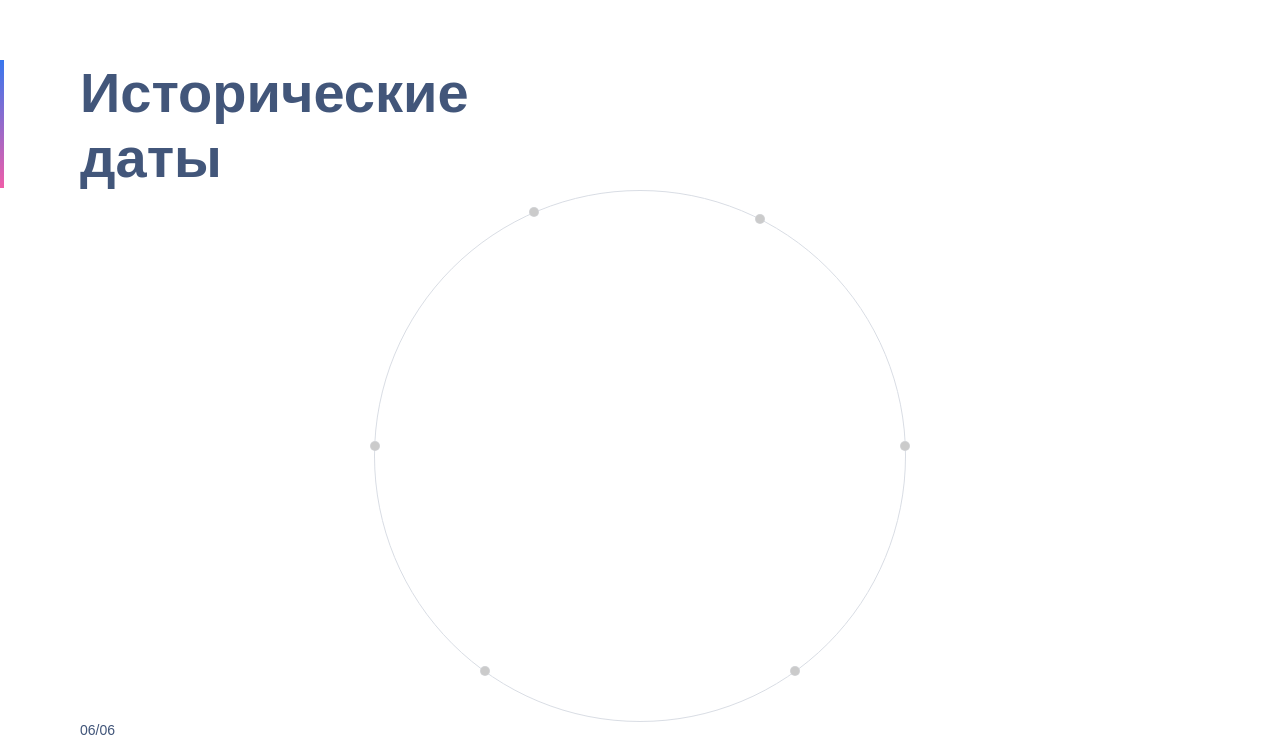
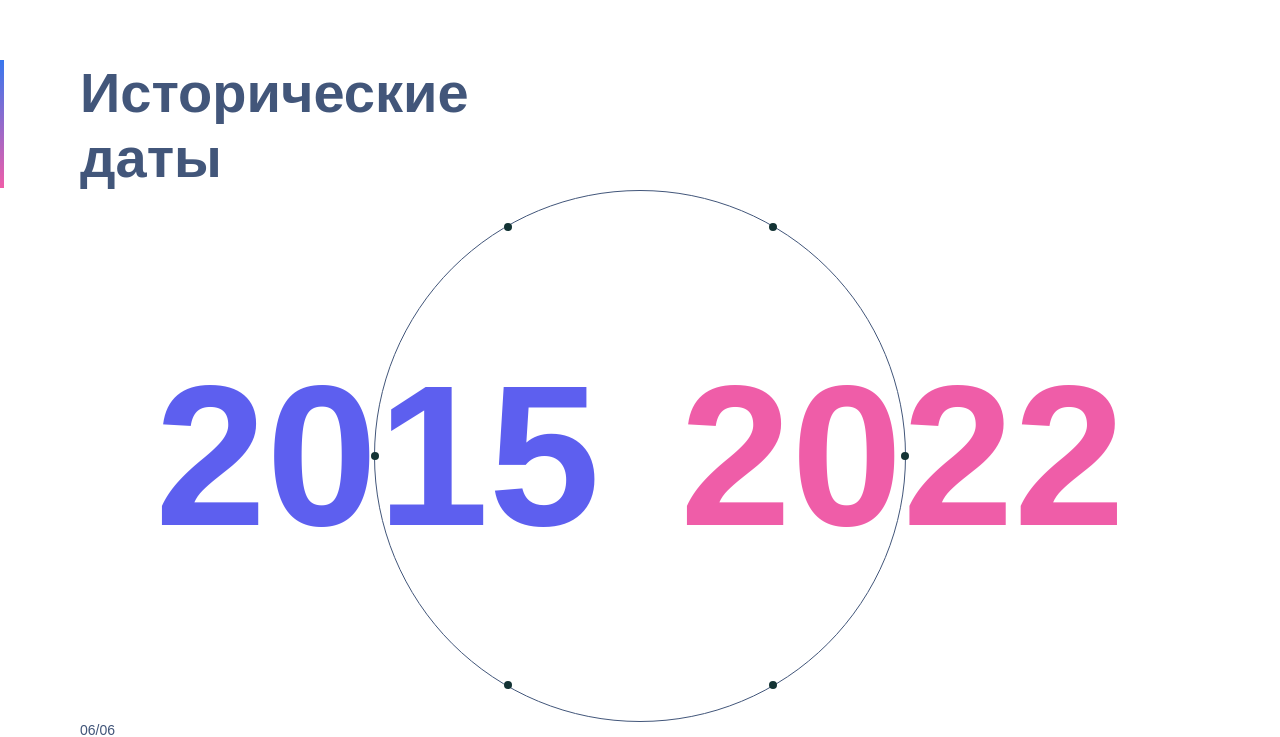
Before and after one commit to sursindmitry/history-dates, a React (Create React App) app: page / in a window 1280 px wide. Shown: the part 110-847 px from the top of the page. Built offline with nearby package versions, Linux system fonts and the light colour scheme.

Commit message:
Circle component

```diff
--- a/src/App.js
+++ b/src/App.js
@@ -1,3 +1,5 @@
+import Circle from "./components/Circle/Circle";
+
 function App() {
     return (
         <div className="App">
@@ -5,16 +7,7 @@ function App() {
                 <div className="mainName">
                     <h1>Исторические даты</h1>
                 </div>
-
-                <div className="circularMenu">
-                    <span className="game"><i className="circularMenu__item"></i></span>
-                    <span className="theater"><i className="circularMenu__item"></i></span>
-                    <span className="science"><i className="circularMenu__item"></i></span>
-                    <span className="literature"><i className="circularMenu__item"></i></span>
-                    <span className="movies"><i className="circularMenu__item"></i></span>
-                    <span className="history"><i className="circularMenu__item"></i></span>
-                </div>
-
+                <Circle/>
                 <div className="navigationArrows">
                     <div className="navNumbers">06/06</div>
                     <button className="btnLeft"><i className="arrowLeft"></i></button>
--- /dev/null
+++ b/src/components/Circle/Circle.js
@@ -0,0 +1,49 @@
+import React, {useState} from "react";
+import "./Circle.scss"
+
+const setMenu = () => {
+    let menus = [...document.querySelectorAll('.circular-menu')];
+    menus.map((menu) => {
+        let items = menu.querySelectorAll('.circular-menu__item')
+        const length = items.length;
+        const arc = 2 * Math.PI * (1 / length);
+        const radius = 50;
+
+        for (let i = 0; i < length; i++) {
+            const angle = i * arc;
+            const x = radius * Math.cos(angle);
+            const y = radius * Math.sin(angle);
+
+            items[i].style.left = 50 + x + '%';
+            items[i].style.top = 50 + y + '%';
+        }
+    })
+}
+
+class Circle extends React.Component {
+
+    state = {
+        numbers: [1, 2, 3, 4, 5, 6]
+    }
+
+    componentDidMount() {
+        setMenu();
+    }
+
+    render() {
+        return (
+            <div className="circular-menu">
+                <div className="years">
+                    <b style={{color: "#5D5FEF"}}>2015</b>
+                    <b style={{color: "#EF5DA8"}}>2022</b>
+                </div>
+                {this.state.numbers.map((num, index) => (
+                    <a className="circular-menu__item" key={index}>{num}</a>
+                ))}
+            {/*    TODO: Ещё текст при наведении*/}
+            </div>
+        );
+    }
+}
+
+export default Circle;
--- /dev/null
+++ b/src/components/Circle/Circle.scss
@@ -0,0 +1,69 @@
+.circular-menu {
+  position: relative;
+  align-items: center;
+  justify-content: center;
+  margin: 0 auto;
+  width: 530px;
+  height: 530px;
+  border: 1px solid #42567A;
+  border-radius: 50%;
+
+  .years {
+    position: relative;
+    align-items: center;
+    justify-content: center;
+    margin: 0 auto;
+    top: 50%;
+    left: 50%;
+    display: flex;
+    transform: translate(-50%, -50%);
+
+    b {
+      margin: 40px;
+      font-size: 200px;
+      cursor: auto;
+      -webkit-user-select: none;
+    }
+  }
+
+  .circular-menu__item {
+    position: absolute;
+    top: 50%;
+    left: 50%;
+    transform: translate(-50%, -50%);
+    display: flex;
+    align-items: center;
+    justify-content: center;
+    text-decoration: none;
+    width: 8px;
+    height: 8px;
+    border-radius: 50%;
+    background-color: #133334;
+    outline: none;
+    color: white;
+    font-size: 0;
+
+    &:hover {
+      background: #F4F5F9;
+      border: 1px solid rgba(48, 62, 88, 0.5);
+      width: 56px;
+      height: 56px;
+      font-size: 20px;
+      color: #42567A;
+      cursor: pointer;
+      -webkit-user-select: none;
+    }
+  }
+
+  .circular-menu__circle {
+    position: absolute;
+    top: 50%;
+    left: 50%;
+    transform: translate(-50%, -50%);
+    width: 530px;
+    height: 530px;
+    border-radius: 50%;
+    outline: none;
+    border: 1px solid #42567A;
+  }
+}
--- a/src/index.scss
+++ b/src/index.scss
@@ -35,68 +35,6 @@ body {
   }
 
 
-  // Circle
-  .circularMenu {
-    position: relative;
-    width: 530px;
-    height: 530px;
-    border-radius: 50%;
-    border: 1px solid #42567A;
-    opacity: 0.2;
-    align-items: center;
-    justify-content: center;
-    margin: 0 auto;
-
-    .game {
-      position: absolute;
-      left: 380px;
-      top: 23px;
-    }
-
-    .theater {
-      position: absolute;
-      left: 525px;
-      top: 250px;
-    }
-
-    .science {
-      position: absolute;
-      left: 415px;
-      top: 475px;
-    }
-
-    .literature {
-      position: absolute;
-      left: 105px;
-      top: 475px;
-    }
-
-    .movies {
-      position: absolute;
-      left: -5px;
-      top: 250px;
-    }
-
-    .history {
-      position: absolute;
-      left: 154px;
-      top: 16px;
-    }
-
-    .circularMenu__item {
-      display: flex;
-      align-items: center;
-      justify-content: center;
-      width: 8px;
-      height: 8px;
-      border-radius: 50%;
-      text-decoration: none;
-      color: #42567A;
-      border: 1px solid rgba(48, 62, 88, 0.5);
-      background-color: black;
-      cursor: pointer;
-    }
-  }
 
   .navigationArrows {
     .navNumbers {
```
Also changed, not shown: public/index.html (+0 -23 lines).
